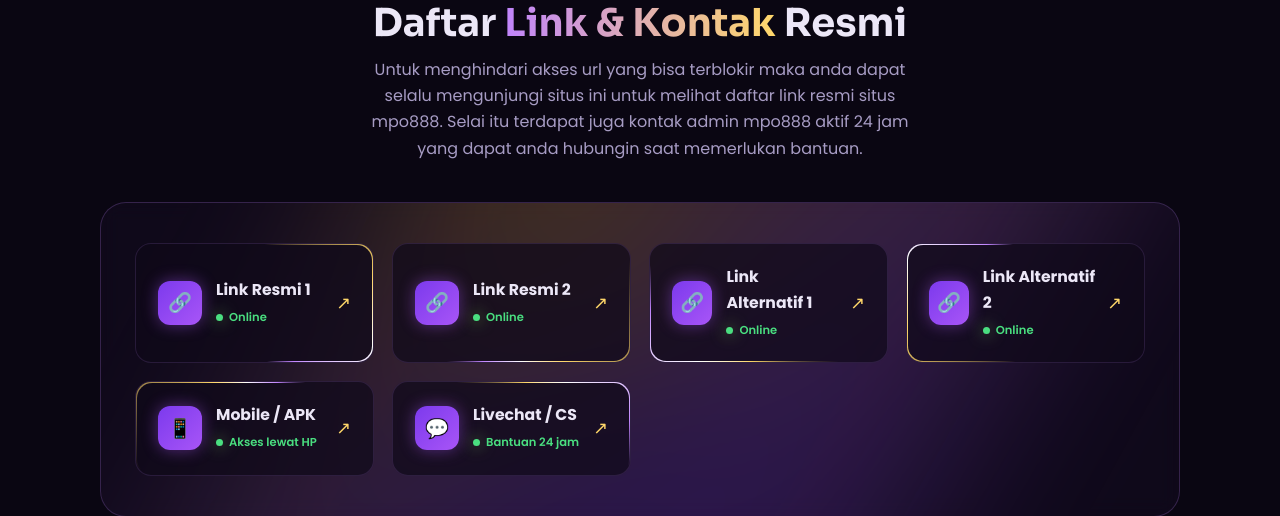
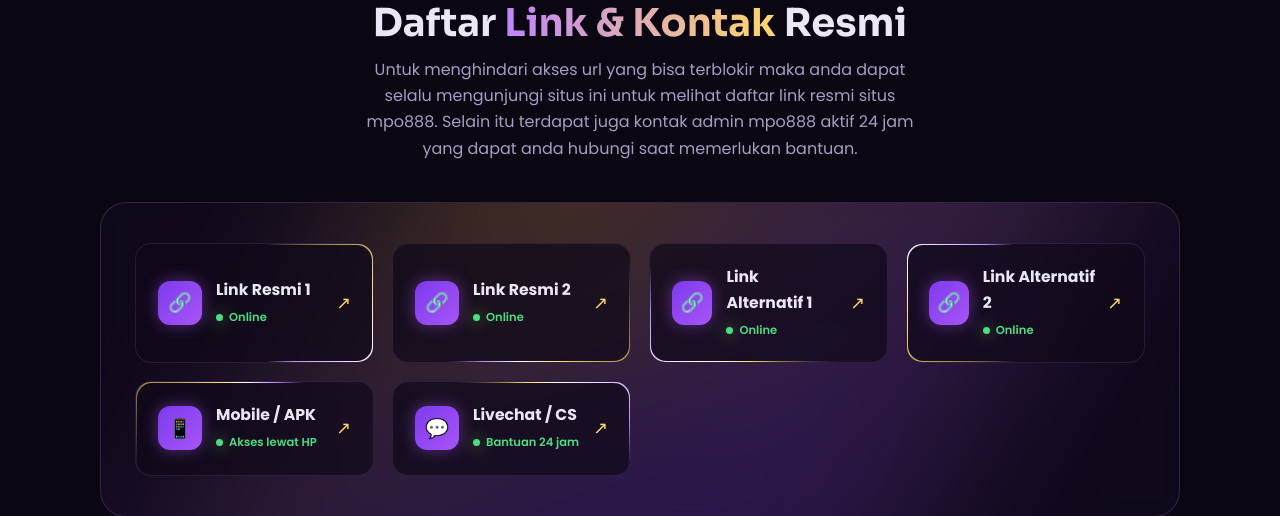
Before and after one commit to kuyagames/mpo888info, a PHP site: page / in a window 1280 px wide. Shown: the part 3145-3661 px from the top of the page. Run offline with PHP 8.4, Linux system fonts and the light colour scheme; data comes from the database, SQL or seed files in the repository; a stand-in replaces the project's code that opens the database connection; some libraries are stand-ins or nearby versions.

Commit message:
Fix typo teks section link (Selain, hubungi)

```diff
--- a/index.php
+++ b/index.php
@@ -135,7 +135,7 @@ if ($fav !== '') { $fp = __DIR__ . '/' . ltrim($fav, '/'); if (is_file($fp) && (
   <div class="sec-head reveal">
     <span class="eyebrow"><?= e(sv($s,'menu2','INFO LINK')) ?></span>
     <h2>Daftar <span class="grad">Link &amp; Kontak</span> Resmi</h2>
-    <p>Untuk menghindari akses url yang bisa terblokir maka anda dapat selalu mengunjungi situs ini untuk melihat daftar link resmi situs mpo888. Selai itu terdapat juga kontak admin mpo888 aktif 24 jam yang dapat anda hubungin saat memerlukan bantuan.</p>
+    <p>Untuk menghindari akses url yang bisa terblokir maka anda dapat selalu mengunjungi situs ini untuk melihat daftar link resmi situs mpo888. Selain itu terdapat juga kontak admin mpo888 aktif 24 jam yang dapat anda hubungi saat memerlukan bantuan.</p>
   </div>
   <div class="links-wrap reveal d1">
     <div class="aurora"></div>
```
